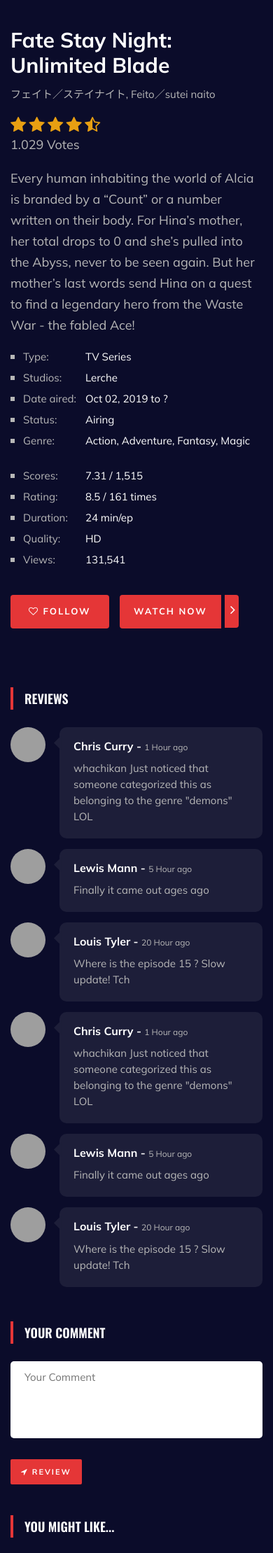
After one commit to Taufik-H/cinamon, a Flask app: template app/templates/detail.html in a window 390 px wide. The commit adds this page. Shown: the part 868-3087 px from the top of the page at 70% size. Run offline with Flask 2, Linux system fonts and the light colour scheme; the template is opened without the code that fills it, so the values that code supplies are empty; some libraries are stand-ins or nearby versions; grey boxes are pictures that could not be loaded.

Commit message:
adding:detail page

```diff
--- /dev/null
+++ b/app/templates/detail.html
@@ -0,0 +1,280 @@
+{% extends "components/base.html"%}
+{%block title%}popular{%endblock%}
+{%block content%}
+
+
+<!-- Header Section Begin -->
+<header class="header">
+  <div class="container">
+      <div class="row">
+          <div class="col-lg-2">
+              <div class="header__logo">
+                  <a href="./index.html">
+                      <img src="img/logo.png" alt="">
+                  </a>
+              </div>
+          </div>
+          <div class="col-lg-8">
+              <div class="header__nav">
+                  <nav class="header__menu mobile-menu">
+                      <ul>
+                          <li class="active"><a href="./index.html">Homepage</a></li>
+                          <li><a href="./categories.html">Categories <span class="arrow_carrot-down"></span></a>
+                              <ul class="dropdown">
+                                  <li><a href="./categories.html">Categories</a></li>
+                                  <li><a href="./anime-details.html">Anime Details</a></li>
+                                  <li><a href="./anime-watching.html">Anime Watching</a></li>
+                                  <li><a href="./blog-details.html">Blog Details</a></li>
+                                  <li><a href="./signup.html">Sign Up</a></li>
+                                  <li><a href="./login.html">Login</a></li>
+                              </ul>
+                          </li>
+                          <li><a href="./blog.html">Our Blog</a></li>
+                          <li><a href="#">Contacts</a></li>
+                      </ul>
+                  </nav>
+              </div>
+          </div>
+          <div class="col-lg-2">
+              <div class="header__right">
+                  <a href="#" class="search-switch"><span class="icon_search"></span></a>
+                  <a href="./login.html"><span class="icon_profile"></span></a>
+              </div>
+          </div>
+      </div>
+      <div id="mobile-menu-wrap"></div>
+  </div>
+</header>
+<!-- Header End -->
+
+<!-- Breadcrumb Begin -->
+<div class="breadcrumb-option">
+  <div class="container">
+      <div class="row">
+          <div class="col-lg-12">
+              <div class="breadcrumb__links">
+                  <a href="./index.html"><i class="fa fa-home"></i> Home</a>
+                  <a href="./categories.html">Categories</a>
+                  <span>Romance</span>
+              </div>
+          </div>
+      </div>
+  </div>
+</div>
+<!-- Breadcrumb End -->
+
+<!-- Anime Section Begin -->
+<section class="anime-details spad">
+  <div class="container">
+      <div class="anime__details__content">
+          <div class="row">
+              <div class="col-lg-3">
+                  <div class="anime__details__pic set-bg" data-setbg="img/anime/details-pic.jpg">
+                      <div class="comment"><i class="fa fa-comments"></i> 11</div>
+                      <div class="view"><i class="fa fa-eye"></i> 9141</div>
+                  </div>
+              </div>
+              <div class="col-lg-9">
+                  <div class="anime__details__text">
+                      <div class="anime__details__title">
+                          <h3>Fate Stay Night: Unlimited Blade</h3>
+                          <span>フェイト／ステイナイト, Feito／sutei naito</span>
+                      </div>
+                      <div class="anime__details__rating">
+                          <div class="rating">
+                              <a href="#"><i class="fa fa-star"></i></a>
+                              <a href="#"><i class="fa fa-star"></i></a>
+                              <a href="#"><i class="fa fa-star"></i></a>
+                              <a href="#"><i class="fa fa-star"></i></a>
+                              <a href="#"><i class="fa fa-star-half-o"></i></a>
+                          </div>
+                          <span>1.029 Votes</span>
+                      </div>
+                      <p>Every human inhabiting the world of Alcia is branded by a “Count” or a number written on
+                          their body. For Hina’s mother, her total drops to 0 and she’s pulled into the Abyss,
+                          never to be seen again. But her mother’s last words send Hina on a quest to find a
+                      legendary hero from the Waste War - the fabled Ace!</p>
+                      <div class="anime__details__widget">
+                          <div class="row">
+                              <div class="col-lg-6 col-md-6">
+                                  <ul>
+                                      <li><span>Type:</span> TV Series</li>
+                                      <li><span>Studios:</span> Lerche</li>
+                                      <li><span>Date aired:</span> Oct 02, 2019 to ?</li>
+                                      <li><span>Status:</span> Airing</li>
+                                      <li><span>Genre:</span> Action, Adventure, Fantasy, Magic</li>
+                                  </ul>
+                              </div>
+                              <div class="col-lg-6 col-md-6">
+                                  <ul>
+                                      <li><span>Scores:</span> 7.31 / 1,515</li>
+                                      <li><span>Rating:</span> 8.5 / 161 times</li>
+                                      <li><span>Duration:</span> 24 min/ep</li>
+                                      <li><span>Quality:</span> HD</li>
+                                      <li><span>Views:</span> 131,541</li>
+                                  </ul>
+                              </div>
+                          </div>
+                      </div>
+                      <div class="anime__details__btn">
+                          <a href="#" class="follow-btn"><i class="fa fa-heart-o"></i> Follow</a>
+                          <a href="#" class="watch-btn"><span>Watch Now</span> <i
+                              class="fa fa-angle-right"></i></a>
+                          </div>
+                      </div>
+                  </div>
+              </div>
+          </div>
+          <div class="row">
+              <div class="col-lg-8 col-md-8">
+                  <div class="anime__details__review">
+                      <div class="section-title">
+                          <h5>Reviews</h5>
+                      </div>
+                      <div class="anime__review__item">
+                          <div class="anime__review__item__pic">
+                              <img src="img/anime/review-1.jpg" alt="">
+                          </div>
+                          <div class="anime__review__item__text">
+                              <h6>Chris Curry - <span>1 Hour ago</span></h6>
+                              <p>whachikan Just noticed that someone categorized this as belonging to the genre
+                              "demons" LOL</p>
+                          </div>
+                      </div>
+                      <div class="anime__review__item">
+                          <div class="anime__review__item__pic">
+                              <img src="img/anime/review-2.jpg" alt="">
+                          </div>
+                          <div class="anime__review__item__text">
+                              <h6>Lewis Mann - <span>5 Hour ago</span></h6>
+                              <p>Finally it came out ages ago</p>
+                          </div>
+                      </div>
+                      <div class="anime__review__item">
+                          <div class="anime__review__item__pic">
+                              <img src="img/anime/review-3.jpg" alt="">
+                          </div>
+                          <div class="anime__review__item__text">
+                              <h6>Louis Tyler - <span>20 Hour ago</span></h6>
+                              <p>Where is the episode 15 ? Slow update! Tch</p>
+                          </div>
+                      </div>
+                      <div class="anime__review__item">
+                          <div class="anime__review__item__pic">
+                              <img src="img/anime/review-4.jpg" alt="">
+                          </div>
+                          <div class="anime__review__item__text">
+                              <h6>Chris Curry - <span>1 Hour ago</span></h6>
+                              <p>whachikan Just noticed that someone categorized this as belonging to the genre
+                              "demons" LOL</p>
+                          </div>
+                      </div>
+                      <div class="anime__review__item">
+                          <div class="anime__review__item__pic">
+                              <img src="img/anime/review-5.jpg" alt="">
+                          </div>
+                          <div class="anime__review__item__text">
+                              <h6>Lewis Mann - <span>5 Hour ago</span></h6>
+                              <p>Finally it came out ages ago</p>
+                          </div>
+                      </div>
+                      <div class="anime__review__item">
+                          <div class="anime__review__item__pic">
+                              <img src="img/anime/review-6.jpg" alt="">
+                          </div>
+                          <div class="anime__review__item__text">
+                              <h6>Louis Tyler - <span>20 Hour ago</span></h6>
+                              <p>Where is the episode 15 ? Slow update! Tch</p>
+                          </div>
+                      </div>
+                  </div>
+                  <div class="anime__details__form">
+                      <div class="section-title">
+                          <h5>Your Comment</h5>
+                      </div>
+                      <form action="#">
+                          <textarea placeholder="Your Comment"></textarea>
+                          <button type="submit"><i class="fa fa-location-arrow"></i> Review</button>
+                      </form>
+                  </div>
+              </div>
+              <div class="col-lg-4 col-md-4">
+                  <div class="anime__details__sidebar">
+                      <div class="section-title">
+                          <h5>you might like...</h5>
+                      </div>
+                      <div class="product__sidebar__view__item set-bg" data-setbg="img/sidebar/tv-1.jpg">
+                          <div class="ep">18 / ?</div>
+                          <div class="view"><i class="fa fa-eye"></i> 9141</div>
+                          <h5><a href="#">Boruto: Naruto next generations</a></h5>
+                      </div>
+                      <div class="product__sidebar__view__item set-bg" data-setbg="img/sidebar/tv-2.jpg">
+                          <div class="ep">18 / ?</div>
+                          <div class="view"><i class="fa fa-eye"></i> 9141</div>
+                          <h5><a href="#">The Seven Deadly Sins: Wrath of the Gods</a></h5>
+                      </div>
+                      <div class="product__sidebar__view__item set-bg" data-setbg="img/sidebar/tv-3.jpg">
+                          <div class="ep">18 / ?</div>
+                          <div class="view"><i class="fa fa-eye"></i> 9141</div>
+                          <h5><a href="#">Sword art online alicization war of underworld</a></h5>
+                      </div>
+                      <div class="product__sidebar__view__item set-bg" data-setbg="img/sidebar/tv-4.jpg">
+                          <div class="ep">18 / ?</div>
+                          <div class="view"><i class="fa fa-eye"></i> 9141</div>
+                          <h5><a href="#">Fate/stay night: Heaven's Feel I. presage flower</a></h5>
+                      </div>
+                  </div>
+              </div>
+          </div>
+      </div>
+  </section>
+  <!-- Anime Section End -->
+
+  <!-- Footer Section Begin -->
+  <footer class="footer">
+      <div class="page-up">
+          <a href="#" id="scrollToTopButton"><span class="arrow_carrot-up"></span></a>
+      </div>
+      <div class="container">
+          <div class="row">
+              <div class="col-lg-3">
+                  <div class="footer__logo">
+                      <a href="./index.html"><img src="img/logo.png" alt=""></a>
+                  </div>
+              </div>
+              <div class="col-lg-6">
+                  <div class="footer__nav">
+                      <ul>
+                          <li class="active"><a href="./index.html">Homepage</a></li>
+                          <li><a href="./categories.html">Categories</a></li>
+                          <li><a href="./blog.html">Our Blog</a></li>
+                          <li><a href="#">Contacts</a></li>
+                      </ul>
+                  </div>
+              </div>
+              <div class="col-lg-3">
+                  <p><!-- Link back to Colorlib can't be removed. Template is licensed under CC BY 3.0. -->
+                    Copyright &copy;<script>document.write(new Date().getFullYear());</script> All rights reserved | This template is made with <i class="fa fa-heart" aria-hidden="true"></i> by <a href="https://colorlib.com" target="_blank">Colorlib</a>
+                    <!-- Link back to Colorlib can't be removed. Template is licensed under CC BY 3.0. --></p>
+
+                </div>
+            </div>
+        </div>
+    </footer>
+    <!-- Footer Section End -->
+
+    <!-- Search model Begin -->
+    <div class="search-model">
+      <div class="h-100 d-flex align-items-center justify-content-center">
+          <div class="search-close-switch"><i class="icon_close"></i></div>
+          <form class="search-model-form">
+              <input type="text" id="search-input" placeholder="Search here.....">
+          </form>
+      </div>
+  </div>
+  <!-- Search model end -->
+
+
+
+
+{%endblock%}
```
Also changed, not shown: app/templates/index.html (+6 -55 lines), app/views.py (+12 -1 lines).
